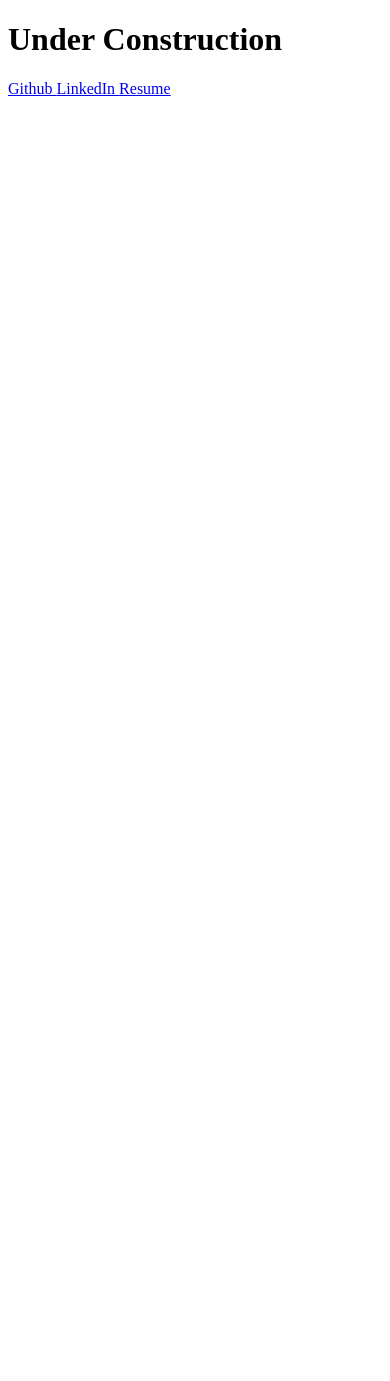
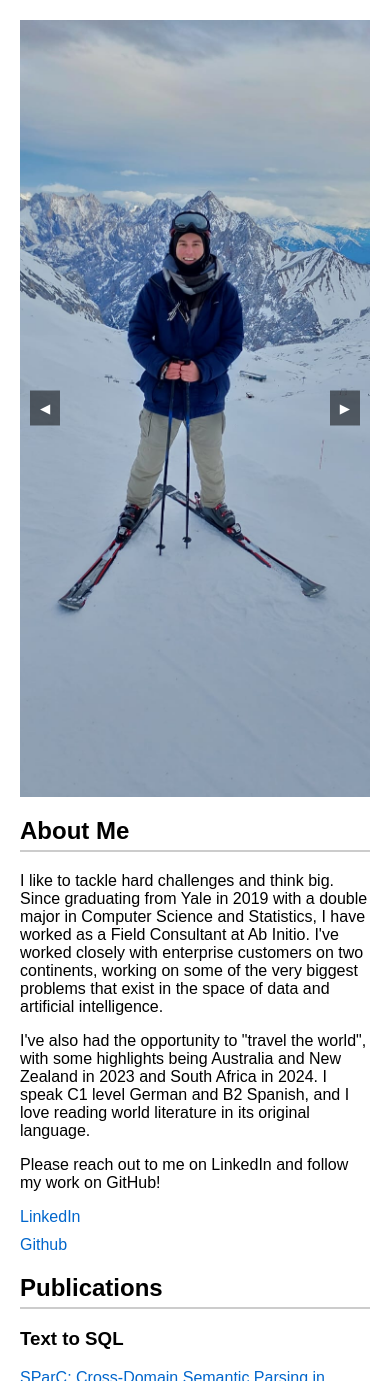
Before and after one commit to daveyproctor/personal_website, a plain HTML site: page docs/index.html in a window 390 px wide. Shown: the top 1381 px of the page. Before the commit the page ends 910 px from the top, so only its background shows below. Drawn offline with nearby package versions, Linux system fonts and the light colour scheme.

Commit message:
add About Me, Publications, and photos

```diff
--- a/docs/index.html
+++ b/docs/index.html
@@ -1,28 +1,150 @@
 <!DOCTYPE html>
-<html>
-    <head>
-        <script src="https://d3js.org/d3.v4.min.js"></script>
-    </head>
-    <body>
-        <h1>Under Construction</h1>
-        <a href="https://github.com/daveyproctor" target="_blank"> Github </a>
-        <a href="https://linkedin.com/in/daveyproctor" target="_blank"> LinkedIn </a>
-        <a href="resume.pdf"> Resume </a>
-        <svg id="svg" style="width:100%;height:800px"/>
-    </body>
+<html lang="en">
+<head>
+    <meta charset="UTF-8">
+    <meta name="viewport" content="width=device-width, initial-scale=1.0">
+    <title>Simple Mobile-Friendly Website</title>
+    <style>
+        body {
+            font-family: Arial, sans-serif;
+            margin: 0;
+            padding: 0;
+            box-sizing: border-box;
+        }
+        .container {
+            padding: 20px;
+        }
+        .carousel {
+            display: flex;
+            align-items: center;
+            justify-content: center;
+            position: relative;
+            width: 100%;
+            max-width: 600px;
+            margin: 0 auto 20px;
+        }
+        .carousel img {
+            width: 100%;
+            display: none;
+        }
+        .carousel img.active {
+            display: block;
+        }
+        .carousel .arrow {
+            position: absolute;
+            top: 50%;
+            transform: translateY(-50%);
+            background-color: rgba(0, 0, 0, 0.5);
+            color: white;
+            border: none;
+            padding: 10px;
+            cursor: pointer;
+            z-index: 10;
+        }
+        .carousel .arrow.left {
+            left: 10px;
+        }
+        .carousel .arrow.right {
+            right: 10px;
+        }
+        h2 {
+            border-bottom: 2px solid #ccc;
+            padding-bottom: 5px;
+        }
+        ul {
+            list-style-type: none;
+            padding: 0;
+        }
+        li {
+            margin: 10px 0;
+        }
+        a {
+            color: #0066cc;
+            text-decoration: none;
+        }
+        a:hover {
+            text-decoration: underline;
+        }
+    </style>
+</head>
+<body>
+    <div class="container">
+        <div class="carousel">
+            <button class="arrow left" onclick="previousImage()">&#9664;</button>
+            <img src="../photos/5e34a72c-208c-4320-ba21-d70185668aa4.jpg" alt="Image 1" class="active">
+            <img src="../photos/IMG_2498.JPEG" alt="Image 2">
+            <img src="../photos/IMG_5691.JPEG" alt="Image 3">
+            <img src="../photos/IMG_7755.JPEG" alt="Image 4">
+            <img src="../photos/IMG_9892.JPEG" alt="Image 5">
+
+            <button class="arrow right" onclick="nextImage()">&#9654;</button>
+        </div>
+
+        <h2>About Me</h2>
+        <ul>
+            <p>
+                I like to tackle hard challenges and think big. Since graduating from Yale in 2019 with a double
+                major in Computer Science and Statistics, I have worked as a Field Consultant at Ab Initio. I've
+                worked closely with enterprise customers on two continents, working on some of the very biggest problems that
+                exist in the space of data and artificial intelligence.
+            </p>
+            <p>
+                I've also had the opportunity to "travel the world", with some highlights being Australia and New Zealand
+                in 2023 and South Africa in 2024. I speak C1 level German and B2 Spanish, and I love reading world literature
+                in its original language.
+            </p>
+            <p>
+                Please reach out to me on LinkedIn and follow my work on GitHub!
+            </p>
+            <li><a href="https://linkedin.com/in/daveyproctor" target="_blank">LinkedIn</a></li>
+            <li><a href="https://github.com/daveyproctor" target="_blank">Github</a></li>
+        </ul>
+
+        <h2>Publications</h2>
+        <ul>
+            <h3>
+                Text to SQL
+            </h3>
+            <li><a href="https://arxiv.org/abs/1906.02285">
+                SParC: Cross-Domain Semantic Parsing in Context
+            </a></li>
+            <li><a href="https://www.academia.edu/88268883/Column_Attention_in_SQLNet_Spider_Task_Architecture">
+                Column Attention in SQLNet Spider Task Architecture
+            </a></li>
+            <h3>
+                Computer Networks
+            </h3>
+            <li><a href="https://github.com/daveyproctor/Network-Algorithms/blob/main/Distributed_Computation_with_Mutual_Exclusion_and_Precedence_Constraints.pdf">
+                Distributed Computation with Mutual Exclusion and Precedence Constraints
+            </a></li>
+            <h3>
+                Political Science
+            </h3>
+            <li><a href="https://papers.ssrn.com/sol3/papers.cfm?abstract_id=3294793">
+                Bold Tweets: Female Politicians Shed Classical Language Norms
+            </a></li>
+        </ul>
+    </div>
+
     <script>
+        let currentImageIndex = 0;
+        const images = document.querySelectorAll('.carousel img');
 
-        var svg = d3.select('#svg');
+        function showImage(index) {
+            images.forEach((img, i) => {
+                img.classList.toggle('active', i === index);
+            });
+        }
 
-        var rect = svg.append('circle')
-           .attr('cx', 200)
-           .attr('cy', 200)
-           .attr('r', 50)
-           .style('fill', 'blue');
+        function previousImage() {
+            currentImageIndex = (currentImageIndex > 0) ? currentImageIndex - 1 : images.length - 1;
+            showImage(currentImageIndex);
+        }
 
-        rect.transition()
-            .duration(1000)
-            .attr('cx', 500);
-
+        function nextImage() {
+            currentImageIndex = (currentImageIndex < images.length - 1) ? currentImageIndex + 1 : 0;
+            showImage(currentImageIndex);
+        }
     </script>
+</body>
 </html>
```
Also changed, not shown: photos/5e34a72c-208c-4320-ba21-d70185668aa4.jpg (added), photos/IMG_2498.JPEG (added), photos/IMG_5691.JPEG (added), photos/IMG_7755.JPEG (added), photos/IMG_9892.JPEG (added).
